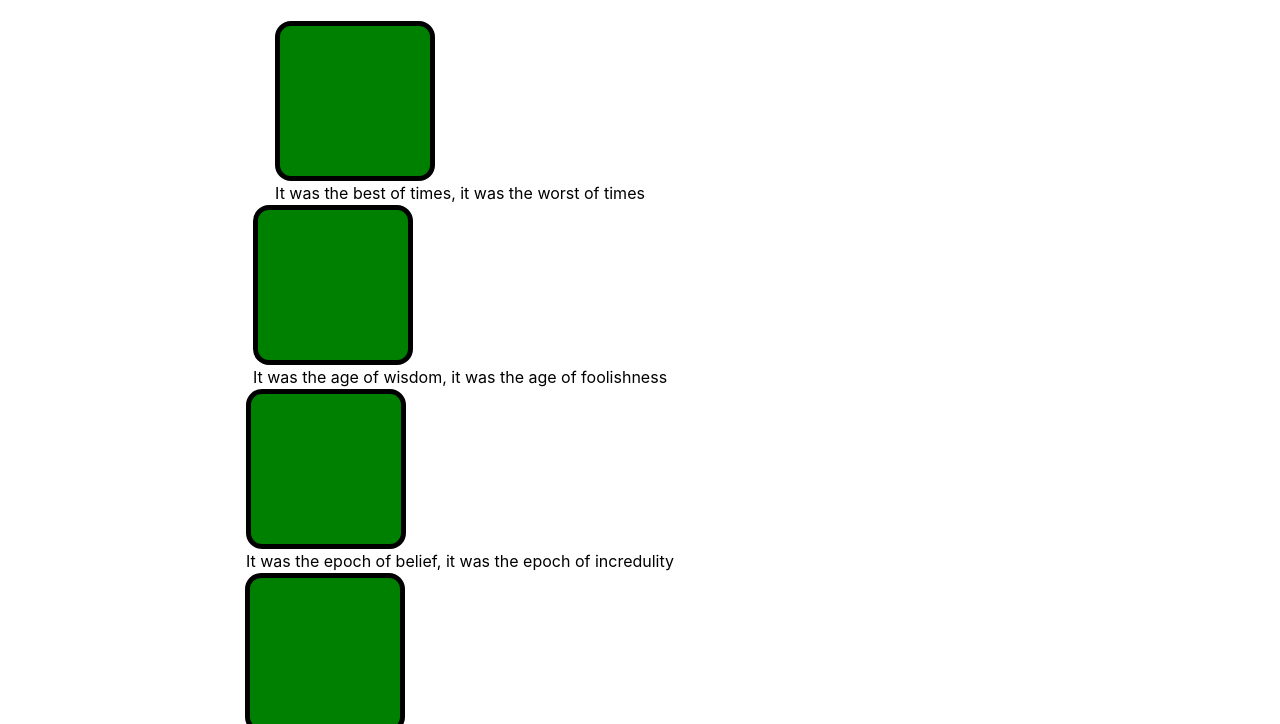
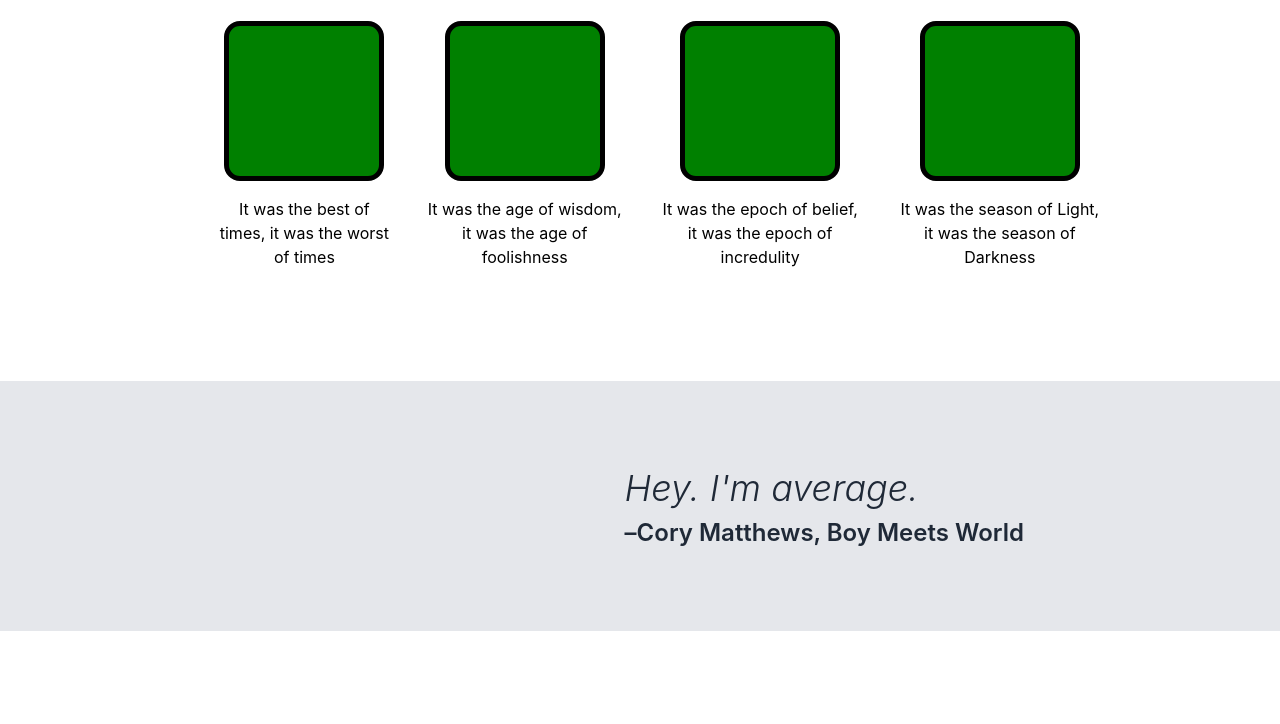
Before and after one commit to jewellscott/garden-variety-landing, a plain HTML site: page index.html in a window 1280 px wide. Shown: the part 508-1232 px from the top of the page. Drawn offline with Linux system fonts and the light colour scheme.

Commit message:
Tweak content flex

```diff
--- a/css/styles.css
+++ b/css/styles.css
@@ -200,18 +200,29 @@ button {
 /* content */
 
 .cards {
-  list-style-type: none;
-  list-style-position: inside;
-  padding: 0;
-  gap: 4rem;
-  padding-left: none;
+  display: flex;
+  align-items: center;
+  justify-content: space-between;
 }
 
 .card {
   display: flex;
   justify-content: center;
+  align-items: center;
+  list-style-type: none;
 }
 
+figure {
+  display: flex;
+  flex-direction: column;
+  align-items: center;
+  justify-content: center;
+}
+
+figcaption p {
+  text-align: center;
+  margin: 1rem;
+}
 
 .box {
   background-color: green;
@@ -219,6 +230,7 @@ button {
   width: 10rem;
   border-radius: 10%;
   border: 5px black solid;
+  flex: auto;
 }
 
 /* cta */
--- a/index.html
+++ b/index.html
@@ -43,11 +43,9 @@
                 <div class="intro-right">
                     <img src="images/green.jpeg" alt="Boring hero" class="hero-img">
                 </div>
-            </div>
         </section>
         <section class="offerings">
             <div class="inner-wrapper">
-                <div class="inner-inner-wrapper">
                     <h2 class="offering-header">Characterless content</h2>
                     <ul class="cards">
                         <li class="card card-one">
```
